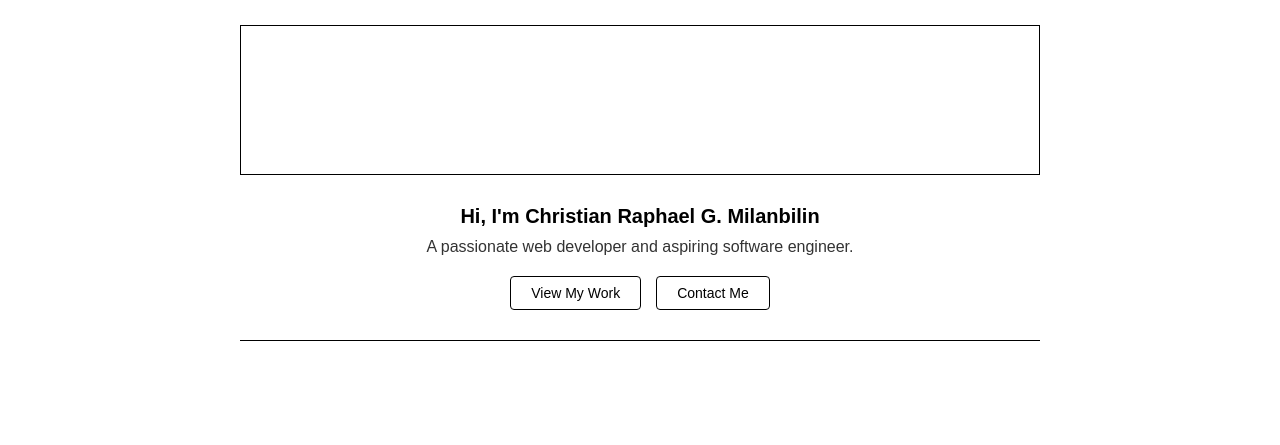
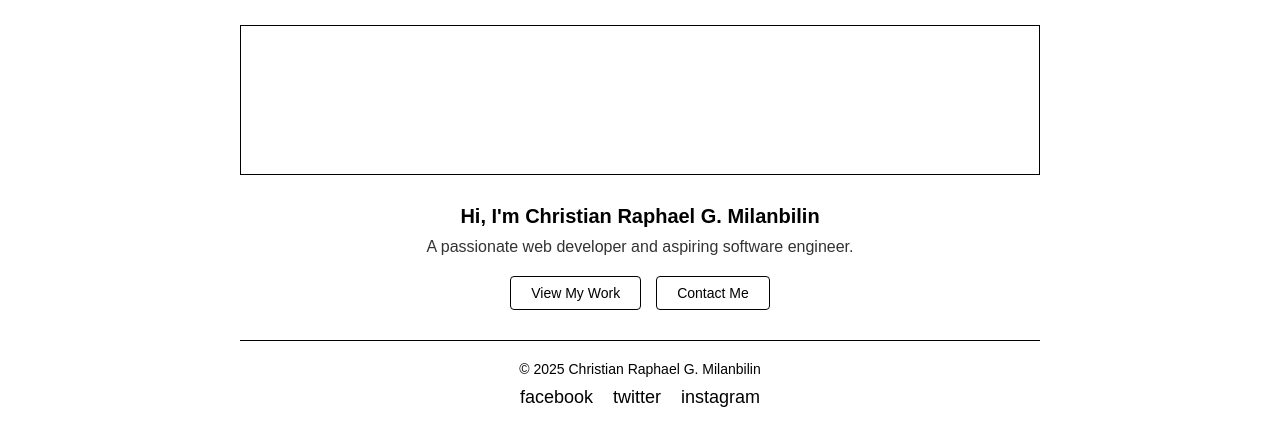
Before and after one commit to Chrstian21/Final-project, a plain HTML site: page about.html in a window 1280 px wide. Shown: the part 57-502 px from the top of the page. Drawn offline with Linux system fonts and the light colour scheme.

Commit message:
Update about.html

```diff
--- a/about.html
+++ b/about.html
@@ -167,3 +167,16 @@
       <button>Contact Me</button>
     </div>
   </section>
+
+
+
+   <footer>
+    <p>© 2025 Christian Raphael G. Milanbilin</p>
+    <div class="social">
+      <a href="https://www.facebook.com/christian.109743/">facebook</a>
+      <a href="https://x.com/CMilanbili69465">twitter</a>
+      <a href="https://www.instagram.com/akomabait_/">instagram</a>
+    </div>
+  </footer>
+</body>
+</html>
```
